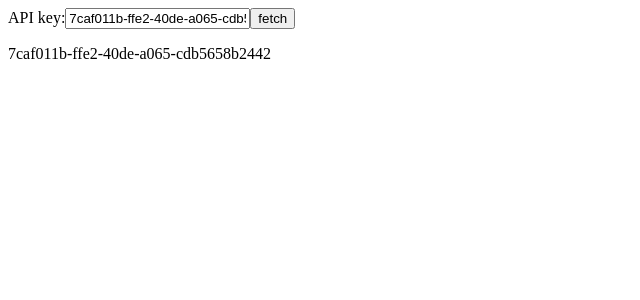
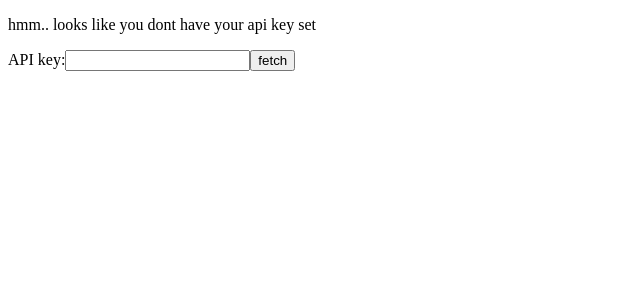
Before and after one commit to hadeya3ik/govi, a Next.js app: page / in a window 1280 px wide. Shown: the top 300 px of the page, without its empty margins (0-640 px from the left). Built offline with nearby package versions, Linux system fonts and the light colour scheme.

Commit message:
multiple keys working. cookies set and get

```diff
--- /dev/null
+++ b/app/api/get-key/route.ts
@@ -0,0 +1,9 @@
+import { NextResponse } from "next/server";
+import { cookies } from "next/headers";
+
+export async function GET() {
+  const cookieStore = await cookies();
+  const api_key = cookieStore.get("govee_api_key")?.value || null;
+
+  return NextResponse.json({ api_key });
+}
--- a/app/api/set-key/route.ts
+++ b/app/api/set-key/route.ts
@@ -1,8 +1,8 @@
 import { NextRequest, NextResponse } from "next/server";
 
 export async function POST(request: NextRequest) {
-  const { api_key } = await request.json();
-
+  const {api_key}  = await request.json()
+  console.log("received ", api_key)
   if (!api_key) {
     return NextResponse.json({ error: "API key required" }, { status: 400 });
   }
--- a/app/components/DevicesDashboard.tsx
+++ b/app/components/DevicesDashboard.tsx
@@ -1,5 +1,5 @@
 'use client'
-import React, {useState} from 'react'
+import React, {useEffect, useState} from 'react'
 import Device from '@/app/components/Device'
 import { DeviceData, Capability } from "../types/device"
 
@@ -24,17 +24,18 @@ function ApiKeyInput({
 }
 
 function DevicesDashboard() {
-  const [value, setValue] = useState("7caf011b-ffe2-40de-a065-cdb5658b2442")
+  const [value, setValue] = useState("")
   const [data, setData] = useState<DeviceData[] | null>(null)
+  const [cookies, setCookie] = useState(false)
 
-  async function handleSubmit(e : React.FormEvent<HTMLFormElement>) {
-    e.preventDefault()
+  async function getDevices() {
+    console.log("requesting w ", value)
     const response = await fetch("/api/devices",
       {
-          method : "GET",
-          headers : {
-              "Content-Type" : "application/json"
-          }
+        method : "GET",
+        headers : {
+            "Content-Type" : "application/json"
+        }
       }
     )
     const json = await response.json()
@@ -43,13 +44,58 @@ function DevicesDashboard() {
     console.log("DATA", data)
   }
 
-  const handleChange = ((e : React.ChangeEvent<HTMLInputElement>) =>{
-    setValue(e.target.value);
+  async function handleSubmit(e : React.FormEvent<HTMLFormElement>) {
+    e.preventDefault()
+    // setCookies()
+    // getDevices()
+  }
+
+  async function getCookies() {
+    const request = await fetch("/api/get-key")
+    const json = await request.json()
+    console.log(json.api_key)
+    if (json.api_key !== null) {
+      // setValue(json.api_key)
+      getDevices()
+    }
+  }
+
+  async function setCookies(e) {
+    e.preventDefault()
+    console.log("attempting to set cookie")
+    const request = await fetch("/api/set-key", {
+      method : "POST",
+      body : JSON.stringify({
+        api_key : value
+      }),
+      headers : {
+        "Content-Type" : "application/json",
+      }
+    })
+
+    const json = await request.json()
+    console.log(json)
+    if (json.success === true) {
+      getDevices()
+    }
+  }
+
+  useEffect(() => {
+    console.log("data", data)
+  })
+
+  // useEffect(() => {
+  //   getCookies()
+  // }, [])
+
+  useEffect(() => {
+    console.log(value)
   })
 
   return (
     <>
-      <ApiKeyInput handleChange={handleChange} handleSubmit={handleSubmit} ApiKey={value} ></ApiKeyInput>
+      {(! cookies) && <p>hmm.. looks like you dont have your api key set</p>}
+      <ApiKeyInput handleChange={(e) => {setValue(e.target.value)}} handleSubmit={setCookies} ApiKey={value} ></ApiKeyInput>
       <p>{value}</p>
       {data !== null && data.map((item) => <Device data={item} key={item.device} ></Device>)}
     </>
```
